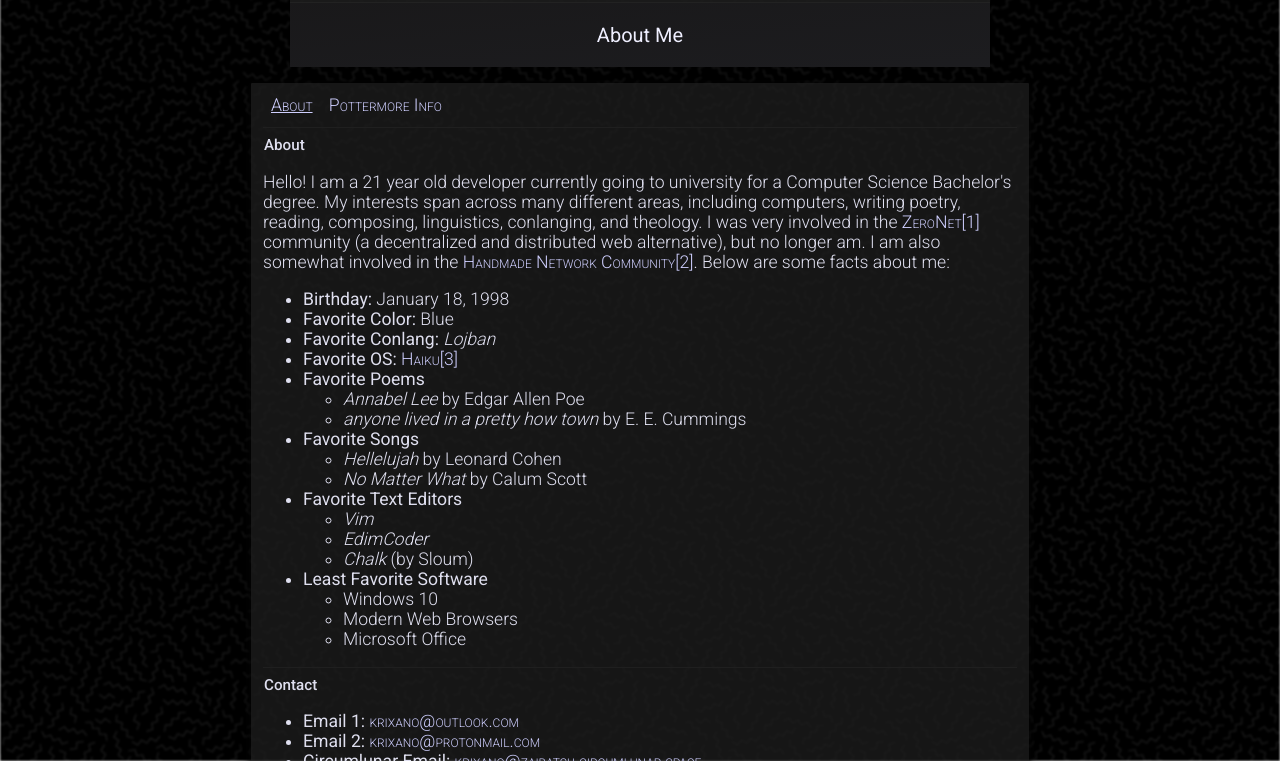
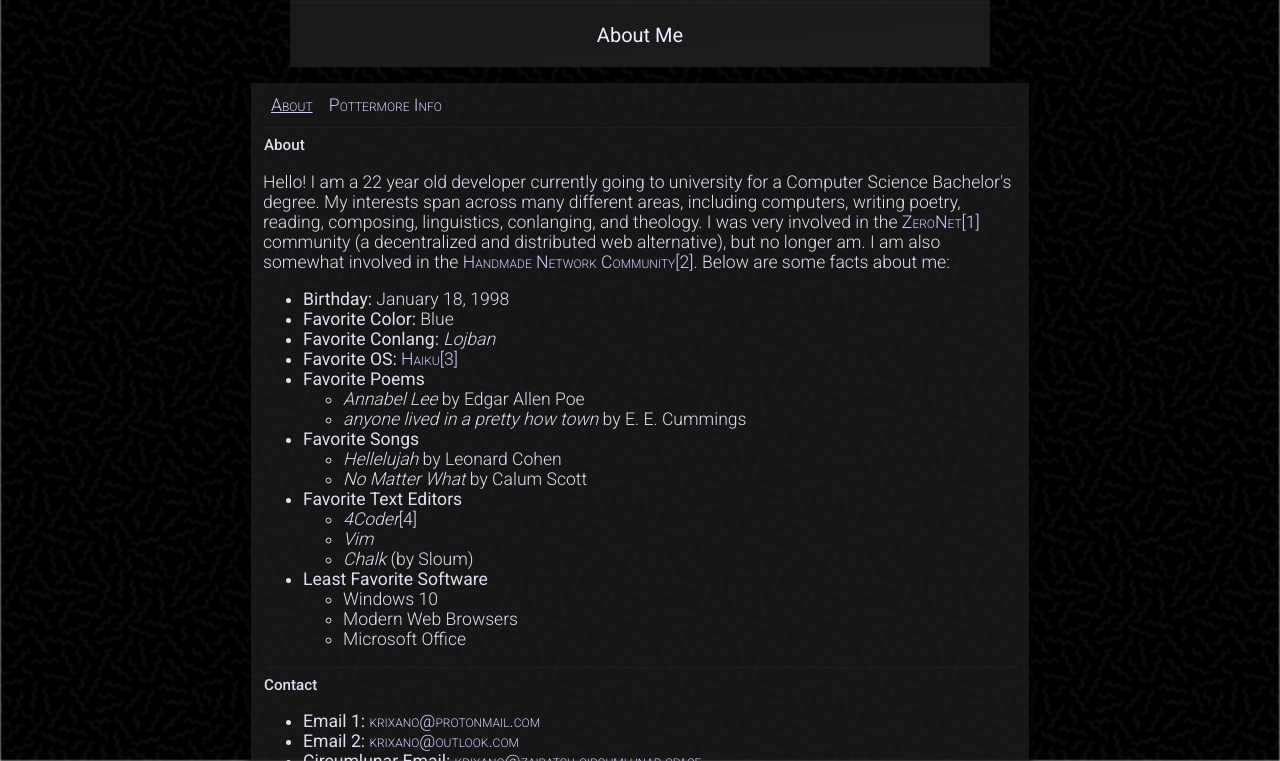
Before and after one commit to krixano/krixano.github.io, a plain HTML site: page about/index.html in a window 1280 px wide. Shown: the part 39-800 px from the top of the page. Drawn offline with Linux system fonts and the light colour scheme.

Commit message:
About page edits

```diff
--- a/about/index.html
+++ b/about/index.html
@@ -32,7 +32,7 @@
 
 		<div class="section">About</div>
 		<p>
-			Hello! I am a 21 year old developer currently going to university for
+			Hello! I am a 22 year old developer currently going to university for
 			a Computer Science Bachelor's degree. My interests span across many
 			different areas, including computers, writing poetry, reading, composing,
 			linguistics, conlanging, and theology. I was very involved in the <a href="https://zeronet.io">ZeroNet[1]</a> community (a
@@ -63,8 +63,8 @@
 			<li>
 				<strong>Favorite Text Editors</strong>
 				<ul>
+					<li><em>4Coder</em>[4]</li>
 					<li><em>Vim</em></li>
-					<li><em>EdimCoder</em></li>
 					<li><em>Chalk</em> (by Sloum)</li>
 				</ul>
 			</li>
@@ -81,10 +81,9 @@
 
 		<div class="section">Contact</div>
 		<ul>
-			<li><strong>Email 1:</strong> <a href="mailto:krixano@outlook.com">krixano@outlook.com</a></li>
-			<li><strong>Email 2:</strong> <a href="mailto:krixano@protonmail.com">krixano@protonmail.com</a></li>
+			<li><strong>Email 1:</strong> <a href="mailto:krixano@protonmail.com">krixano@protonmail.com</a></li>
+			<li><strong>Email 2:</strong> <a href="mailto:krixano@outlook.com">krixano@outlook.com</a></li>
 			<li><strong>Circumlunar Email:</strong> <a href="mailto:krixano@zaibatsu.circumlunar.space">krixano@zaibatsu.circumlunar.space</a></li>
-
 		</ul>
 
 
@@ -93,6 +92,7 @@
 			<li><strong>ZeroNet:</strong> <a href="https://zeronet.io">https://zeronet.io</a></li>
 			<li><strong>Handmade Network Community:</strong> <a href="https://handmade.network">https://handmade.network</a></li>
 			<li><strong>Haiku:</strong> <a href="https://www.haiku-os.org/">https://www.haiku-os.org/</a></li>
+			<li><strong>4Coder:</strong> <a href="https://4coder.itch.io">https://4coder.itch.io</a></li>
 		</ol>
 	</main>
 
```
